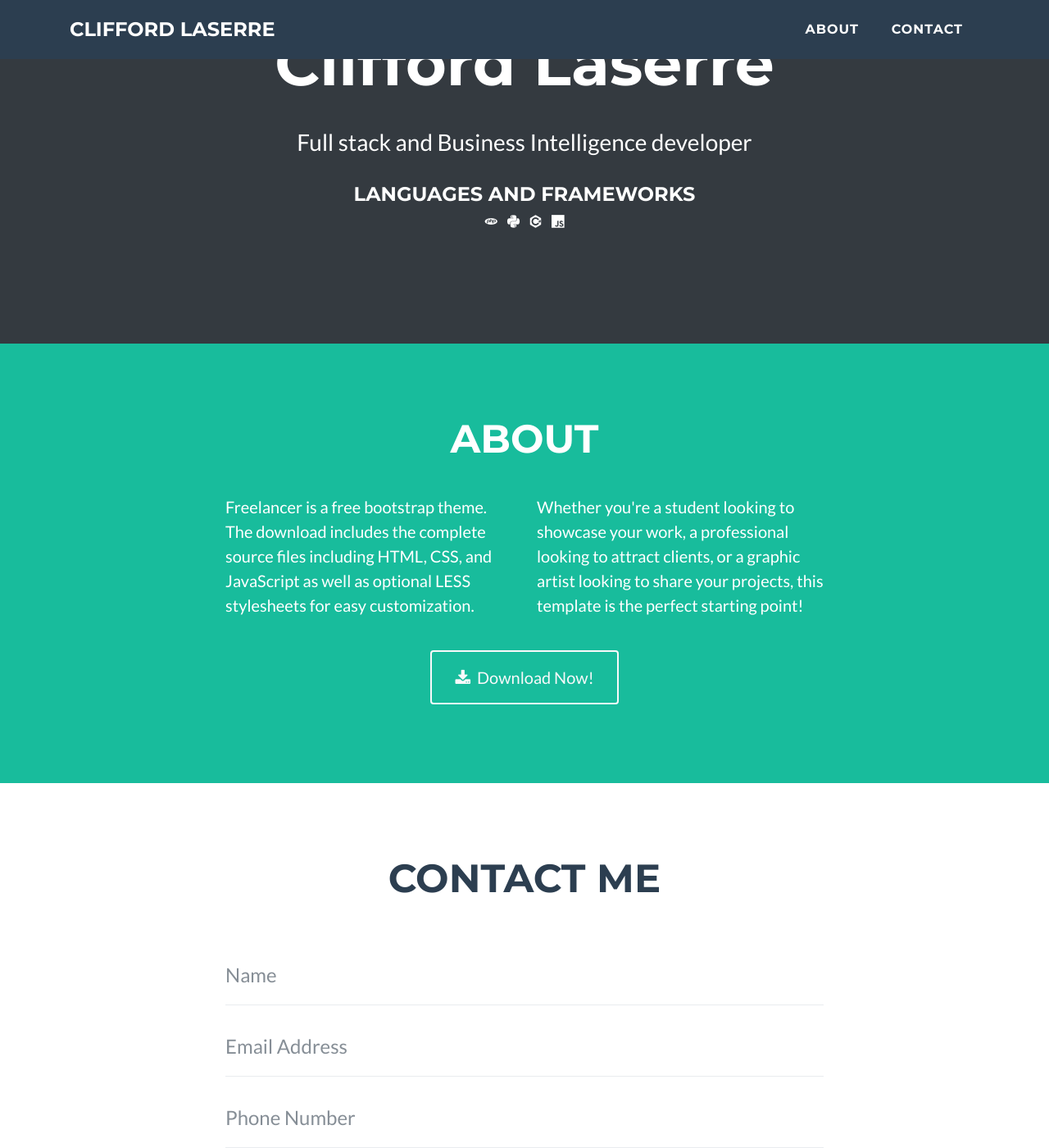
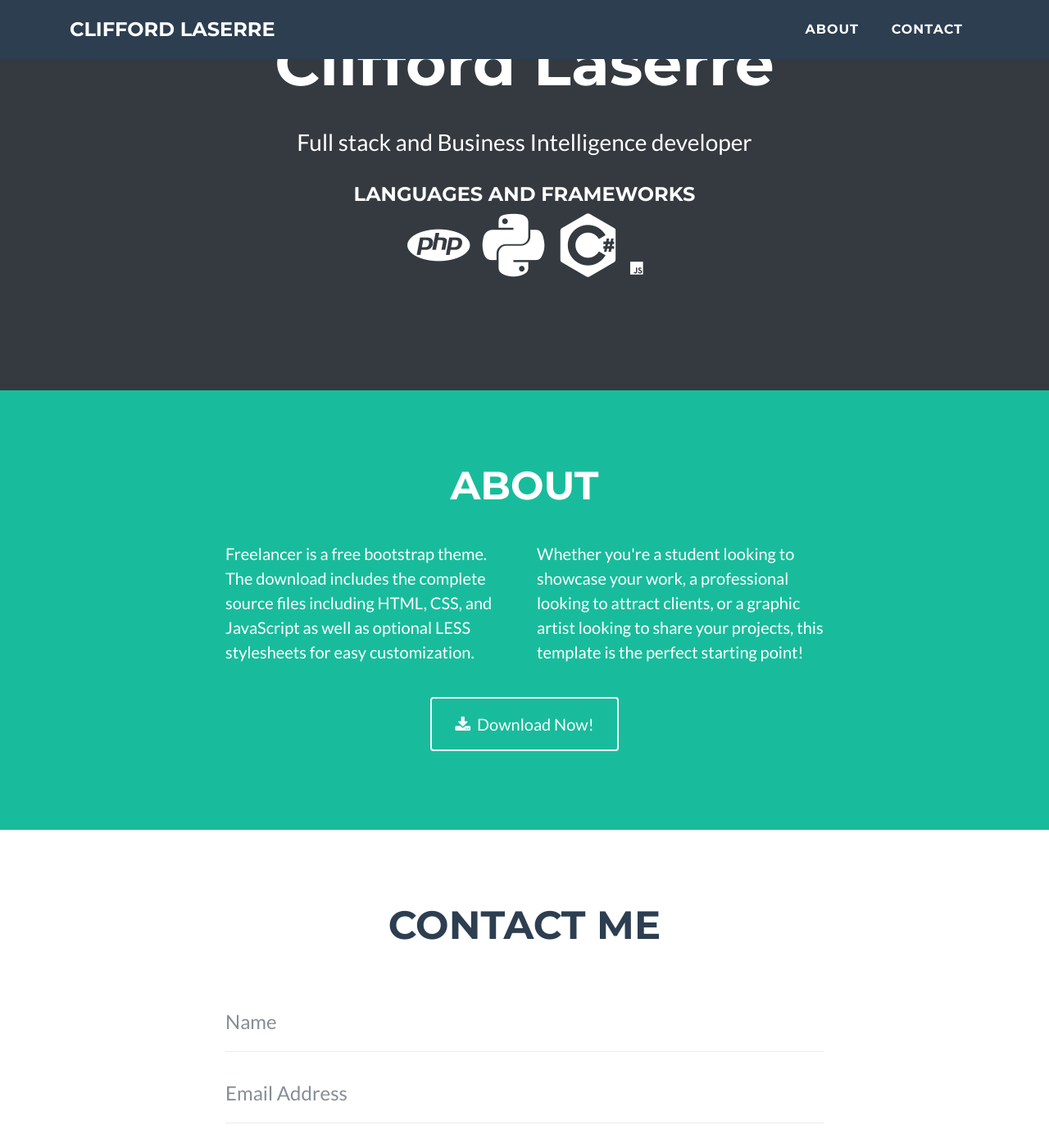
Before and after one commit to claserre9/claserre9.github.io, a Jekyll site: the page built from index.html, in a window 1280 px wide and 1400 px high, scrolled down 461 px. Shown: the whole window at 82% size. Built offline with Jekyll 4.4.1, drawn with Linux system fonts in a browser that asks for light colours.

Commit message:
Update styles.css

```diff
--- a/assets/css/styles.css
+++ b/assets/css/styles.css
@@ -1,3 +1,11 @@
 .devicon-php-plain{
-    font-weight: 100px;
+    font-size: 5em;
 }
+
+.devicon-python-plain{
+    font-size: 5em;
+}
+
+.devicon-csharp-plain-wordmark{
+    font-size: 5em;
+}
```
